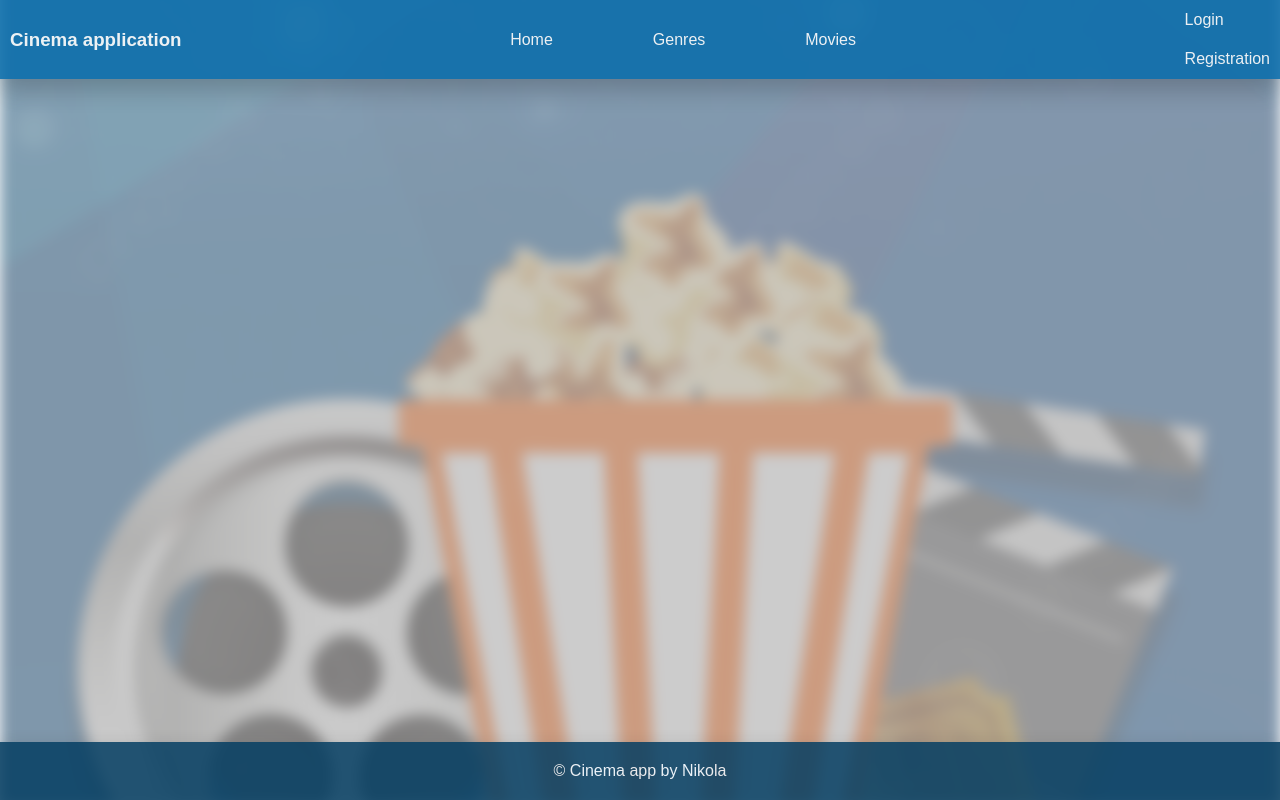
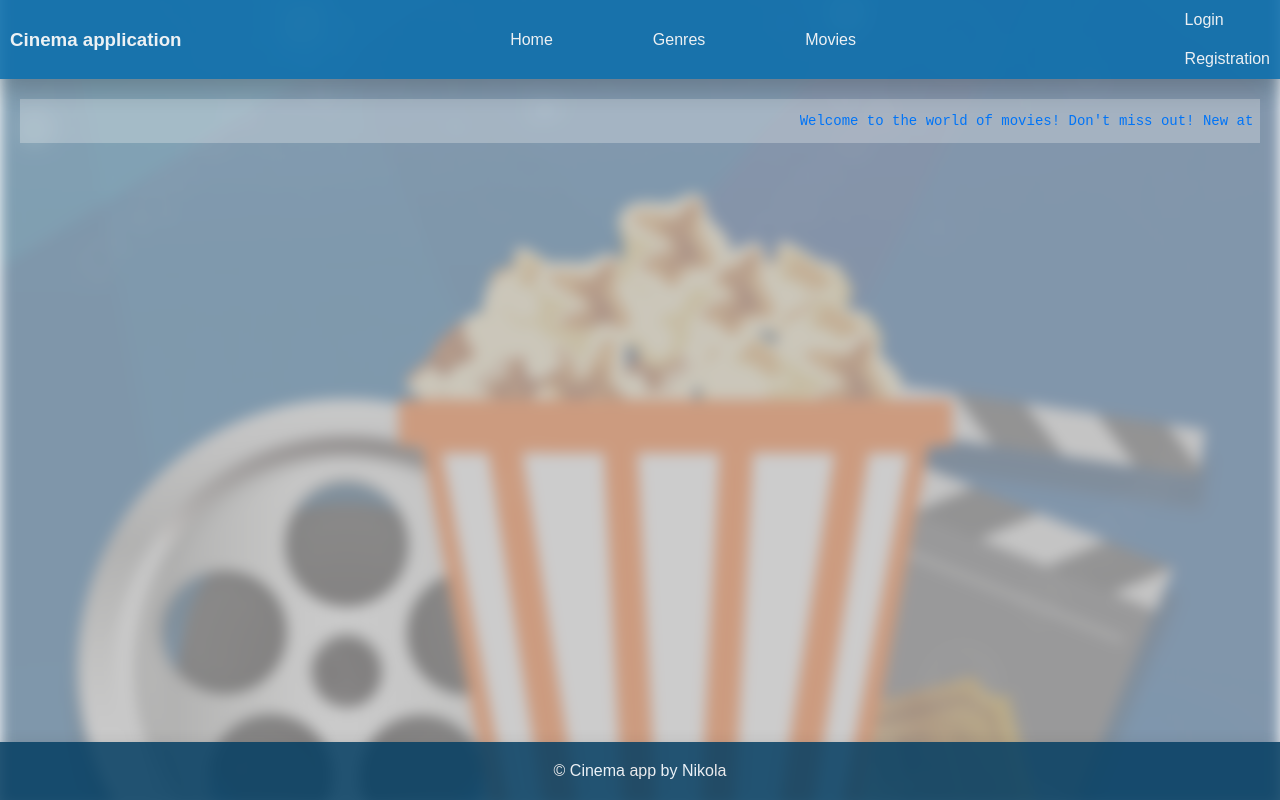
Before and after one commit to nikola100sic/cinema, a React (Create React App) app in the folder cinemaProject/frontend/: page /home in a window 1280 px wide. Built offline with nearby package versions, Linux system fonts and the light colour scheme.

Commit message:
Added path to Home page

```diff
--- a/cinemaProject/frontend/src/App.tsx
+++ b/cinemaProject/frontend/src/App.tsx
@@ -2,14 +2,15 @@ import { Route, BrowserRouter as Router, Routes } from 'react-router-dom';
 import './App.css';
 import Layout from './components/shared/layout/Layout';
 import { ToastContainer } from 'react-toastify';
-import GenrePage from './pages/genre/GenrePage';
 import 'react-toastify/dist/ReactToastify.css';
-import GenreAddPage from './pages/genre/GenreAddPage';
-import GenreEditPage from './pages/genre/GenreEditPage';
-import MoviePage from './pages/movie/MoviePage';
-import MovieAddPage from './pages/movie/MovieAddPage';
 import { GlobalStyle } from './components/ui/GlobalStyle/GlobalStyled';
-import MovieEditPage from './pages/movie/MovieEditPage';
+import MoviePage from './pages/movies/MoviePage';
+import MovieAddPage from './pages/movies/MovieAddPage';
+import MovieEditPage from './pages/movies/MovieEditPage';
+import GenrePage from './pages/genres/GenrePage';
+import GenreAddPage from './pages/genres/GenreAddPage';
+import GenreEditPage from './pages/genres/GenreEditPage';
+import Home from './pages/home/Home';
 
 function App() {
   return (
@@ -18,6 +19,7 @@ function App() {
       <Router>
         <Layout>
           <Routes>
+            <Route path="/home" element={<Home />} />
             <Route path="/genres" element={<GenrePage />} />
             <Route path="/genres/add" element={<GenreAddPage />} />
             <Route path="/genres/edit/:id" element={<GenreEditPage />} />
--- a/cinemaProject/frontend/src/pages/home/Home.tsx
+++ b/cinemaProject/frontend/src/pages/home/Home.tsx
@@ -1,7 +1,7 @@
 import React from 'react';
 import { StyledMarqueeText } from './Home.styled';
 
-const Screenings = () => {
+const Home = () => {
   return (
     <>
       <StyledMarqueeText>
@@ -14,4 +14,4 @@ const Screenings = () => {
   );
 };
 
-export default Screenings;
+export default Home;
```
